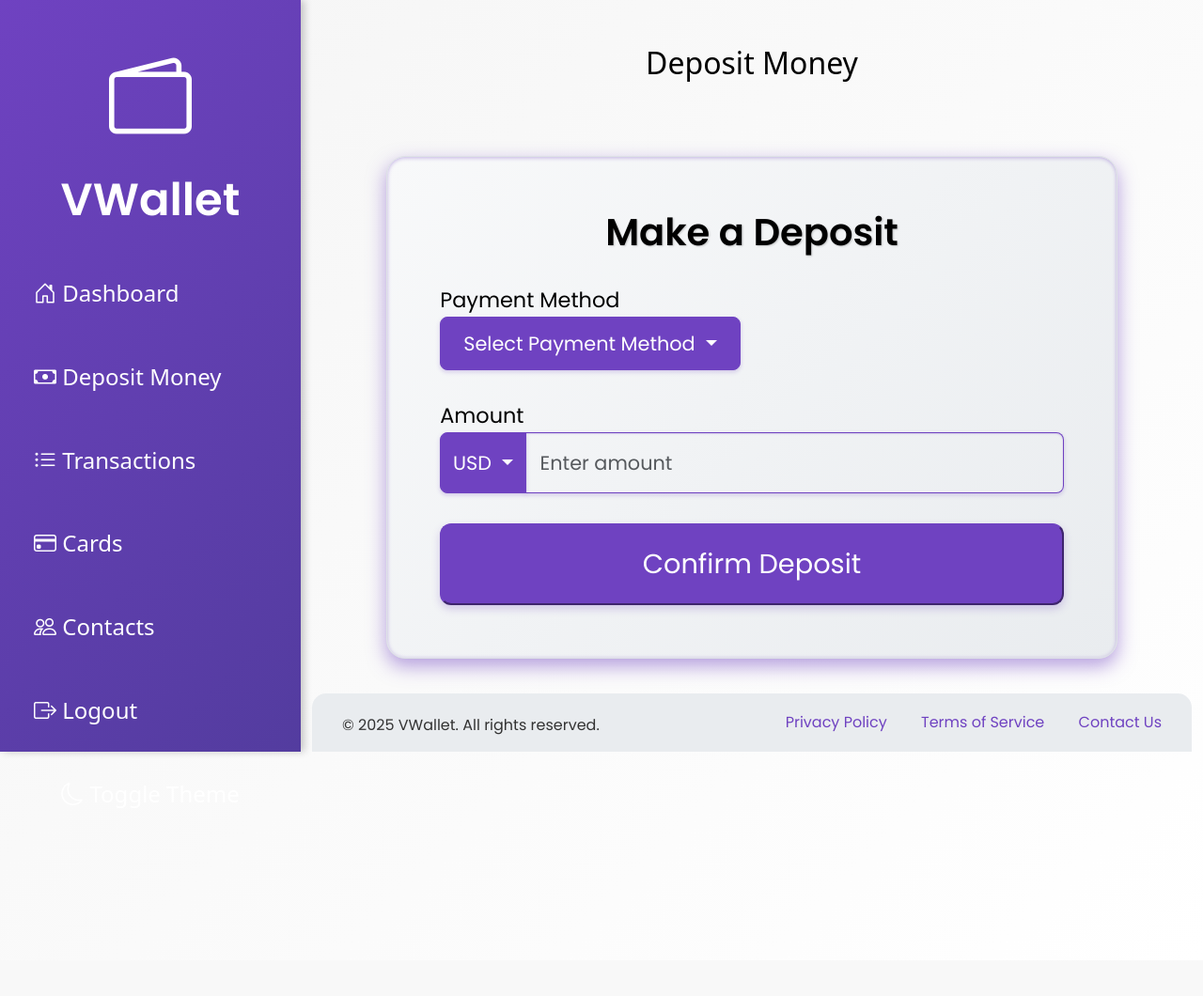
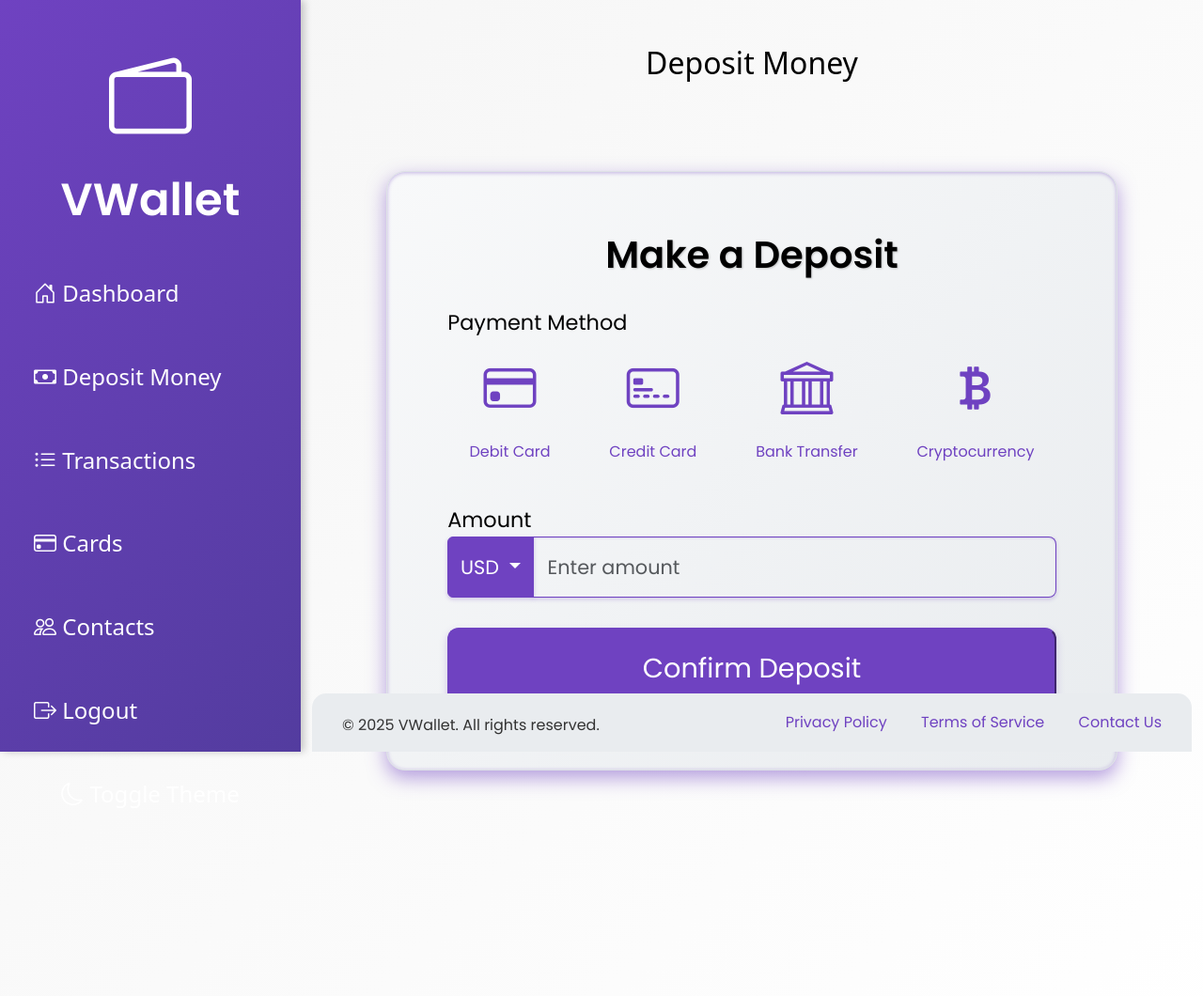
Before and after one commit to Virtual-Wallet-API/wallet_api, a FastAPI app: template frontend/templates/payments/deposit.html in a window 1280 px wide. Shown: the top 1060 px of the page at 94% size. Before the commit the page ends 803 px from the top, so only its background shows below. Run offline with FastAPI, Linux system fonts and the light colour scheme; the template is opened without the code that fills it, so the values that code supplies are empty; parts of the project's set-up code (start-up, migrations or seed data) failed here and were passed over.

Commit message:
fe deposit variations

```diff
--- a/frontend/templates/payments/deposit.html
+++ b/frontend/templates/payments/deposit.html
@@ -15,14 +15,14 @@
     /* Deposit Box Styles */
     .deposit-box {
         position: relative;
-        width: 90%; /* Wider box */
-        max-width: 900px; /* Increased max-width */
-        margin: 2rem auto; /* Balanced margin */
-        padding: 3.5rem; /* Increased padding for taller box */
+        width: 90%;
+        max-width: 900px;
+        margin: 3rem auto; /* Increased margin */
+        padding: 4rem; /* Increased padding for taller box */
         background: var(--balance-bg);
         border: 1px solid var(--bs-border-color);
         border-radius: 20px;
-        box-shadow: 0 8px 20px rgba(var(--accent-color-rgb), 0.5), inset 0 1px 4px rgba(var(--accent-color-rgb), 0.4); /* Vibrant shadows */
+        box-shadow: 0 8px 20px rgba(var(--accent-color-rgb), 0.5), inset 0 1px 4px rgba(var(--accent-color-rgb), 0.4);
         transition: background-color 0.2s ease, box-shadow 0.3s ease, transform 0.2s ease;
         font-family: 'Poppins', sans-serif;
         font-size: 1.4rem;
@@ -78,23 +78,74 @@
         outline: none;
     }
 
-    /* Dropdown Styles */
-    .dropdown-toggle {
+    /* Payment Method Buttons */
+    .payment-method-group {
+        display: flex;
+        justify-content: space-around;
+        gap: 1rem;
+        flex-wrap: wrap;
+    }
+
+    .payment-method-btn {
+        background: none;
+        border: none;
+        padding: 0.75rem; /* Increased padding */
+        display: flex;
+        flex-direction: column;
+        align-items: center;
+        cursor: pointer;
+        transition: transform 0.2s ease, box-shadow 0.3s ease, color 0.3s ease;
+        color: var(--accent-color);
+    }
+
+    .payment-method-btn i {
+        font-size: 3.5rem; /* Larger icon */
+        margin-bottom: 0.75rem;
+    }
+
+    .payment-method-btn span {
+        font-size: 1rem; /* Larger text */
+        font-weight: 400;
+    }
+
+    .payment-method-btn:hover {
+        transform: scale(1.05);
+        color: white; /* White on hover */
+        box-shadow: 0 4px 8px rgba(var(--accent-color-rgb), 0.4); /* Use accent-color-hover for shadow */
+    }
+
+    .payment-method-btn.active {
+        outline: 2px solid var(--accent-color);
+        border-radius: 8px;
+        box-shadow: 0 4px 8px rgba(var(--accent-color-rgb), 0.4), inset 0 1px 3px rgba(var(--accent-color-rgb), 0.3);
+        transform: translateY(-2px);
+        color: white; /* White when selected */
+    }
+
+    /* Currency Dropdown */
+    .currency-btn {
         background-color: var(--accent-color);
         border-color: var(--accent-color);
         color: white;
-        border-radius: 8px;
-        padding: 0.75rem 1.5rem;
+        padding: 1rem 0.8rem;
         font-size: 1.3rem;
+        border-top-right-radius: 0;
+        border-bottom-right-radius: 0;
+        margin-right: -1px;
+        height: 100%;
         transition: background-color 0.3s ease, border-color 0.3s ease, box-shadow 0.3s ease, transform 0.2s ease;
         box-shadow: 0 2px 4px var(--shadow-color);
     }
 
-    .dropdown-toggle:hover {
+    .currency-btn:hover {
         background-color: var(--accent-color-hover);
         border-color: var(--accent-color-hover);
         box-shadow: 0 4px 8px rgba(var(--accent-color-rgb), 0.3);
         transform: translateY(-2px);
+    }
+
+    .amount-group:has(.form-control:focus) .currency-btn {
+        box-shadow: 0 4px 8px rgba(var(--accent-color-rgb), 0.4), inset 0 1px 3px rgba(var(--accent-color-rgb), 0.3);
     }
 
     .dropdown-menu {
@@ -223,17 +275,31 @@
     <form>
         <div class="form-group">
             <label for="payment-method">Payment Method</label>
-            <div class="dropdown">
-                <button class="btn dropdown-toggle" type="button" id="payment-method" data-bs-toggle="dropdown" aria-expanded="false">
-                    Select Payment Method
+            <div class="payment-method-group">
+                <button type="button" class="payment-method-btn" data-value="debit-card" onclick="selectPaymentMethod('Debit Card', 'debit-card', this)">
+                    <i class="bi bi-credit-card"></i>
+                    <span>Debit Card</span>
                 </button>
-                <ul class="dropdown-menu" aria-labelledby="payment-method">
-                    <li><a class="dropdown-item" href="#" onclick="selectPaymentMethod('Debit Card'); return false;"><i class="bi bi-credit-card"></i> Debit Card</a></li>
-                    <li><a class="dropdown-item" href="#" onclick="selectPaymentMethod('Credit Card'); return false;"><i class="bi bi-credit-card-2-front"></i> Credit Card</a></li>
-                    <li><a class="dropdown-item" href="#" onclick="selectPaymentMethod('Bank Transfer'); return false;"><i class="bi bi-bank"></i> Bank Transfer</a></li>
-                    <li><a class="dropdown-item" href="#" onclick="selectPaymentMethod('Cryptocurrency'); return false;"><i class="bi bi-currency-bitcoin"></i> Cryptocurrency</a></li>
-                </ul>
+                <button type="button" class="payment-method-btn" data-value="credit-card" onclick="selectPaymentMethod('Credit Card', 'credit-card', this)">
+                    <i class="bi bi-credit-card-2-front"></i>
+                    <span>Credit Card</span>
+                </button>
+                <button type="button" class="payment-method-btn" data-value="bank-transfer" onclick="selectPaymentMethod('Bank Transfer', 'bank-transfer', this)">
+                    <i class="bi bi-bank"></i>
+                    <span>Bank Transfer</span>
+                </button>
+                <button type="button" class="payment-method-btn" data-value="cryptocurrency" onclick="selectPaymentMethod('Cryptocurrency', 'cryptocurrency', this)">
+                    <i class="bi bi-currency-bitcoin"></i>
+                    <span>Cryptocurrency</span>
+                </button>
             </div>
+            <select class="form-control" id="payment-method" name="payment-method" style="display: none;" required>
+                <option value="" disabled selected>Select Payment Method</option>
+                <option value="debit-card">Debit Card</option>
+                <option value="credit-card">Credit Card</option>
+                <option value="bank-transfer">Bank Transfer</option>
+                <option value="cryptocurrency">Cryptocurrency</option>
+            </select>
         </div>
         <div class="form-group">
             <label for="amount">Amount</label>
@@ -262,9 +328,17 @@
 
 {% block scripts %}
 <script>
-function selectPaymentMethod(method) {
-    document.getElementById('payment-method').textContent = method;
-    console.log(`Selected payment method: ${method}`);
+function selectPaymentMethod(displayText, value, button) {
+    // Update hidden select
+    document.getElementById('payment-method').value = value;
+
+    // Update button states
+    document.querySelectorAll('.payment-method-btn').forEach(btn => {
+        btn.classList.remove('active');
+    });
+    button.classList.add('active');
+
+    console.log(`Selected payment method: ${displayText}`);
 }
 
 function selectCurrency(currency) {
```
Also changed, not shown: other parts of frontend/templates/payments/deposit.html (+17 -16 lines).
